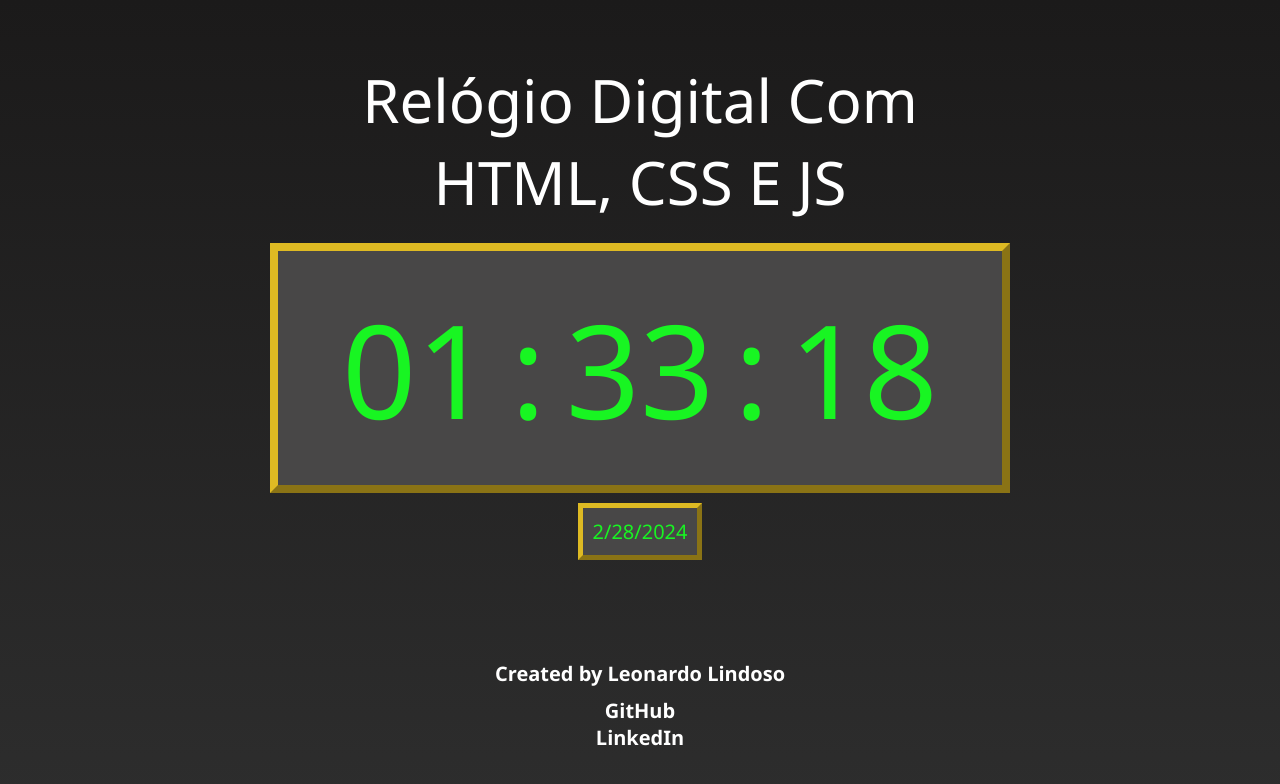
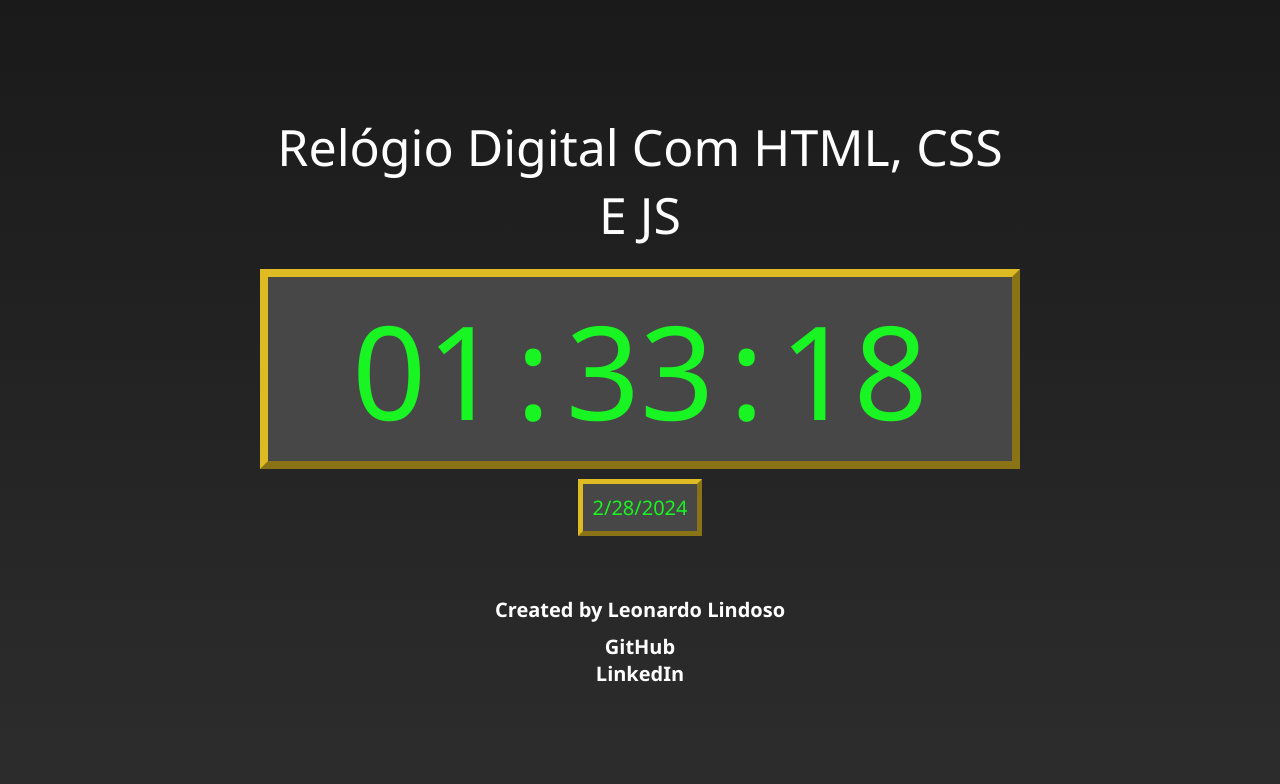
Before and after one commit to leolindosodev/javascript-relogio, a plain HTML site: page index.html in a window 1280 px wide. Drawn offline with Linux system fonts and the light colour scheme; a web font is replaced by a local one.

Commit message:
Upating padding of the clock container

```diff
--- a/assets/css/style-relogio.css
+++ b/assets/css/style-relogio.css
@@ -11,7 +11,7 @@ body{
 }
 .container{
     width: 800px;
-    padding: 30px;
+    padding: 20px;
     display: flex;
     flex-direction: column;
     justify-content: center;
@@ -22,14 +22,14 @@ body{
 }
 #container__title > h1{
     font-weight: normal;
-    font-size: 60px;
+    font-size: 50px;
     text-transform: capitalize;
 }
 .container__relogio {
     border: 8px outset var(--border-clock);
     background-color: var(--background-clock);
     width: 100%;
-    height: 250px;
+    height: 200px;
     margin-top: 20px;
 }
 .container__date{
@@ -51,13 +51,13 @@ body, .container__relogio{
     align-items: center;
 }
 .components{
-    padding: 20px;
+    padding: 15px;
 }
 
 footer{
     text-align: center;
     font-weight: bold;
-    margin-top: 50px;
+    margin-top: 20px;
     padding: 20px;
     font-size: 20px;
 }
```
